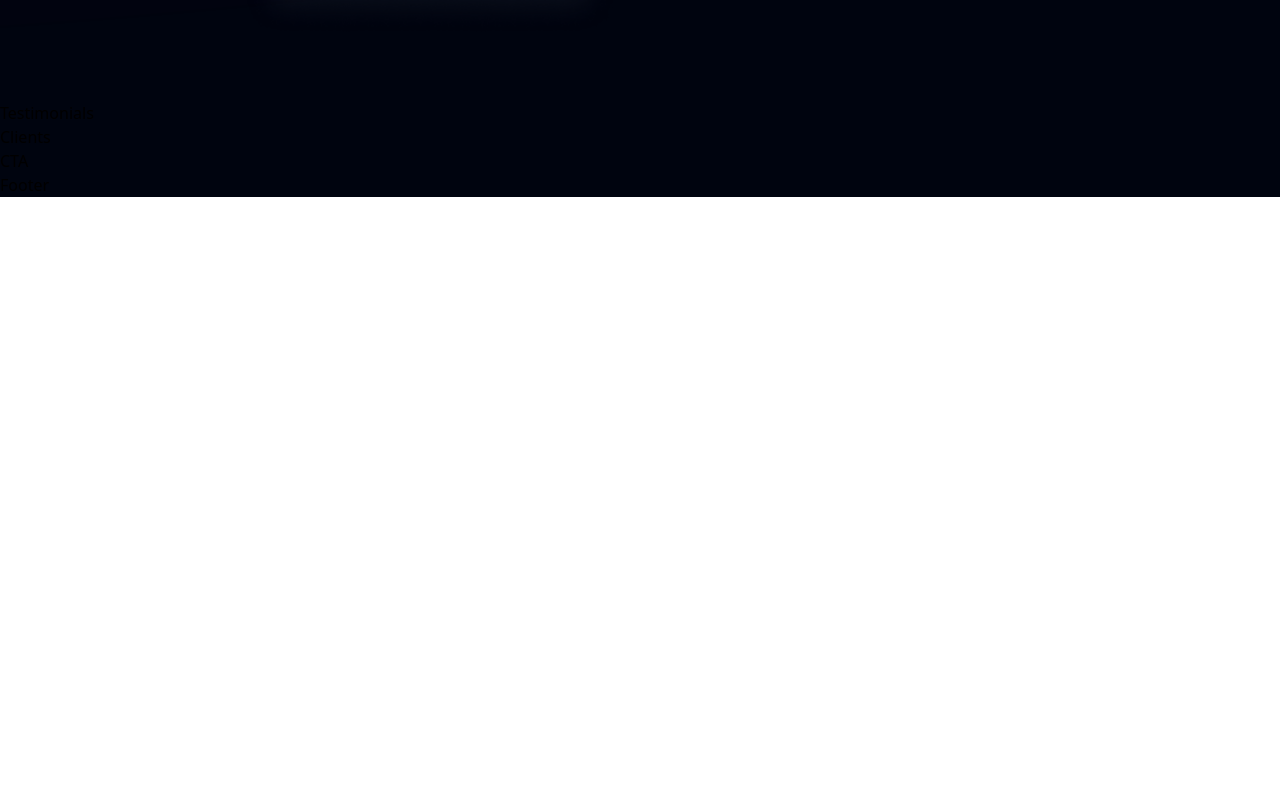
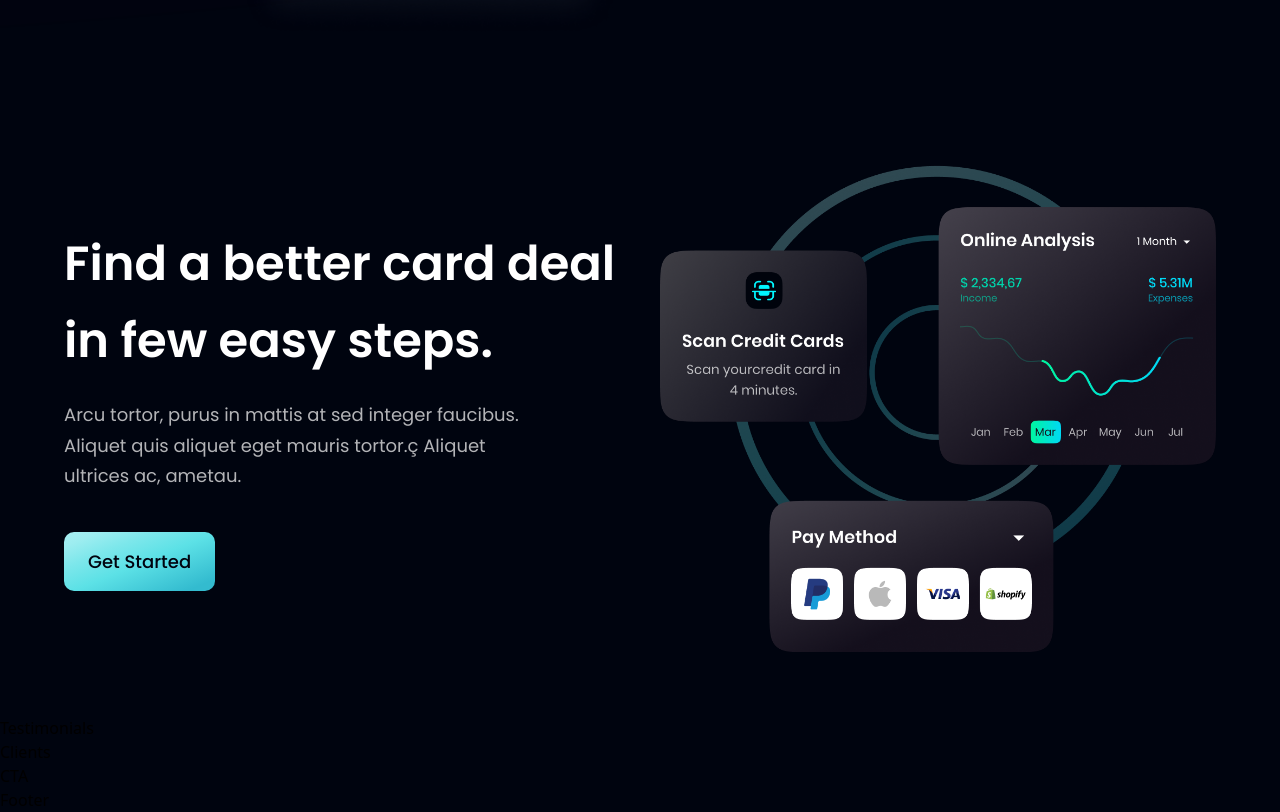
Before and after one commit to nettey-senpai/ui_ux-landing-page, a React (Vite) app: page / in a window 1280 px wide. Shown: the part 2088-2900 px from the top of the page. Before the commit the page ends 2285 px from the top, so only its background shows below. Built offline with nearby package versions, Linux system fonts and the light colour scheme.

Commit message:
add card deal section

```diff
--- a/src/components/Button.jsx
+++ b/src/components/Button.jsx
@@ -1,8 +1,8 @@
-const Button = () => {
+const Button = ({ styles }) => {
   return (
     <button
       type="button"
-      className={`py-4 px-6 bg-blue-gradient font-poppins font-medium text-[18px] text-primary outline-none mt-10`}
+      className={`py-4 px-6 bg-blue-gradient font-poppins font-medium text-[18px] text-primary outline-none mt-10 ${styles} rounded-[10px]`}
     >
       Get Started
     </button>
--- a/src/components/CardDeal.jsx
+++ b/src/components/CardDeal.jsx
@@ -1,7 +1,27 @@
+import { card } from "../assets";
+import styles, { layout } from "../style";
+import Button from "./Button";
+
 const CardDeal = () => (
-  <section className="layout">
+  <section className={`${layout.section} ${styles.paddingX}`}>
+    {/* left side */}
+    <div className={layout.sectionInfo}>
+      <h2 className={styles.heading2}>
+        Find a better card deal <br className="sm:block hidden" /> in few easy
+        steps.
+      </h2>
+      <p className={`${styles.paragraph} max-w-[470px] mt-5`}>
+        Arcu tortor, purus in mattis at sed integer faucibus. Aliquet quis
+        aliquet eget mauris tortor.ç Aliquet ultrices ac, ametau.
+      </p>
+      <Button styles="mt-10" />
+    </div>
 
+    {/* right side */}
+    <div className={layout.sectionImg}>
+      <img src={card} alt="card" className="w-[100%] h-[100%]" />
+    </div>
   </section>
-)
+);
 
-export default CardDeal
+export default CardDeal;
```
